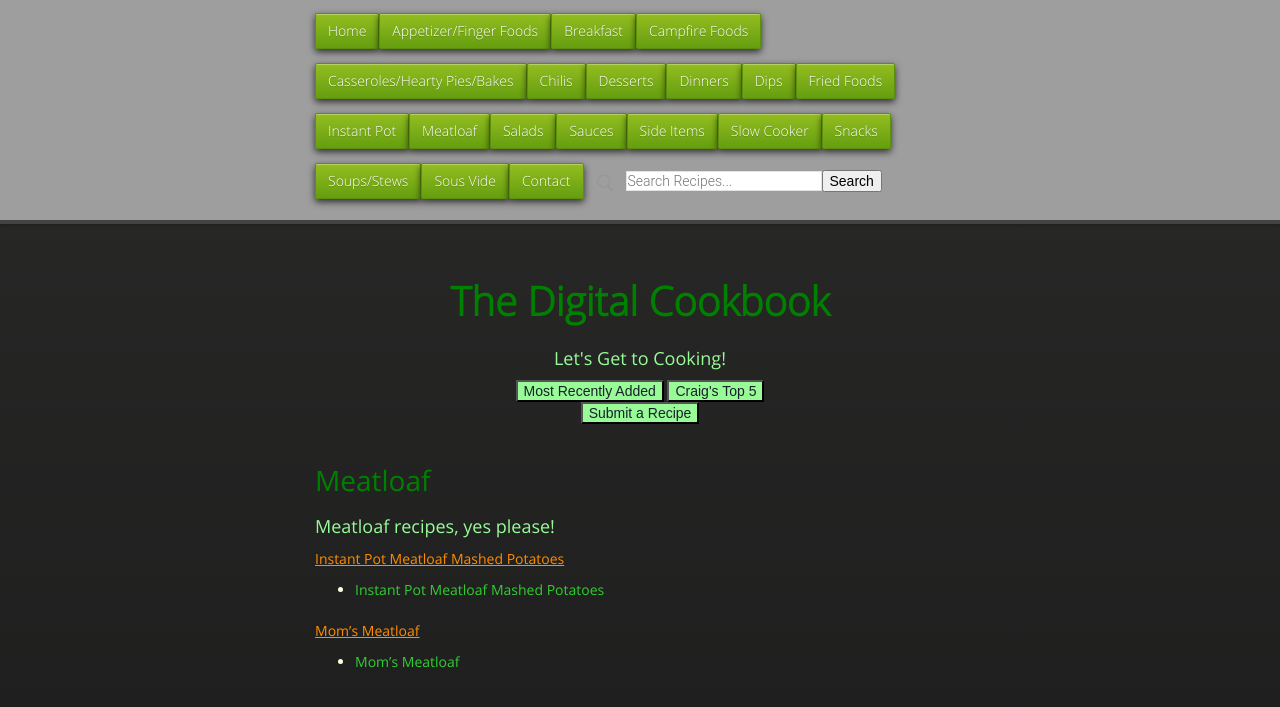
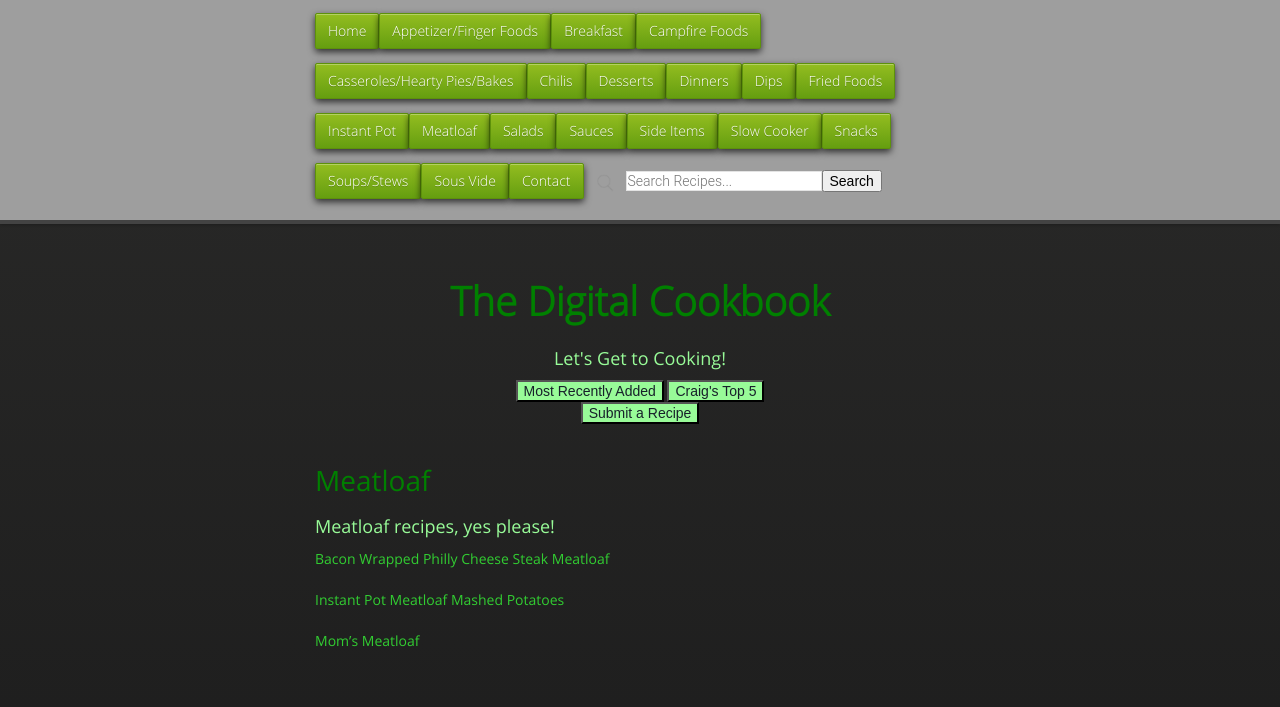
Before and after one commit to cmwillett/TheDigitalCookbook, a Jekyll site: the page built from Meatloaf.md, in a window 1280 px wide. Shown: the top 707 px of the page. Built offline with Jekyll 4.4.1, drawn with Linux system fonts in a browser that asks for light colours; nearby versions of some CDN libraries.

Commit message:
Update Meatloaf.md

```diff
--- a/Meatloaf.md
+++ b/Meatloaf.md
@@ -7,8 +7,8 @@ tags: meat,loaf,meatloaf
 
 ### Meatloaf recipes, yes please!
 
-#### Instant Pot Meatloaf Mashed Potatoes
-* [Instant Pot Meatloaf Mashed Potatoes]({{site.github.url}}/InstantPot/MeatloafMashedPotatoes/index.html)
+[Bacon Wrapped Philly Cheese Steak Meatloaf]({{site.github.url}}/Meatloaf/BaconWrappedPhillyCheeseSteakMeatloaf/index.html)
 
-#### Mom's Meatloaf
-* [Mom's Meatloaf]({{site.github.url}}/Meatloaf/MomsMeatloaf/index.html)
+[Instant Pot Meatloaf Mashed Potatoes]({{site.github.url}}/InstantPot/MeatloafMashedPotatoes/index.html)
+
+[Mom's Meatloaf]({{site.github.url}}/Meatloaf/MomsMeatloaf/index.html)
```
